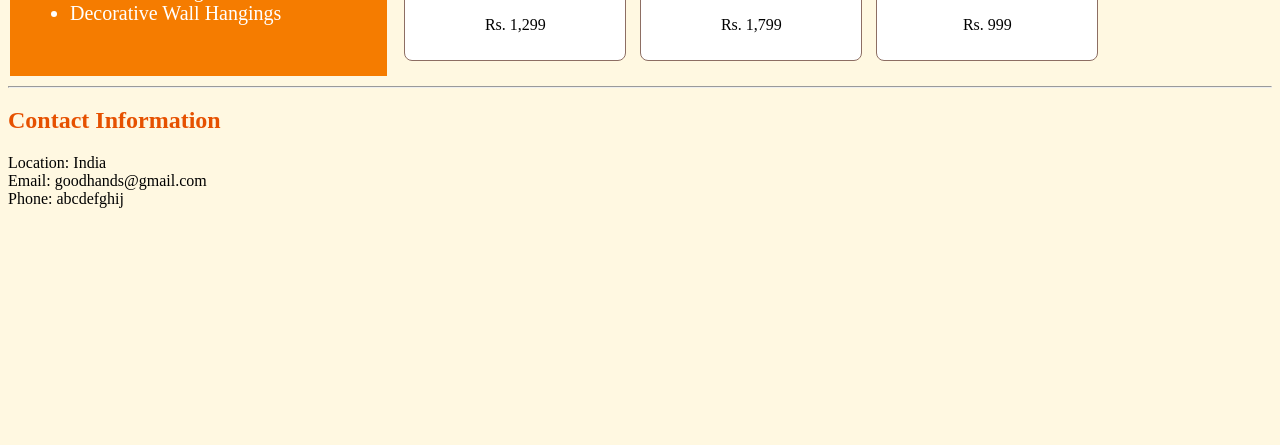
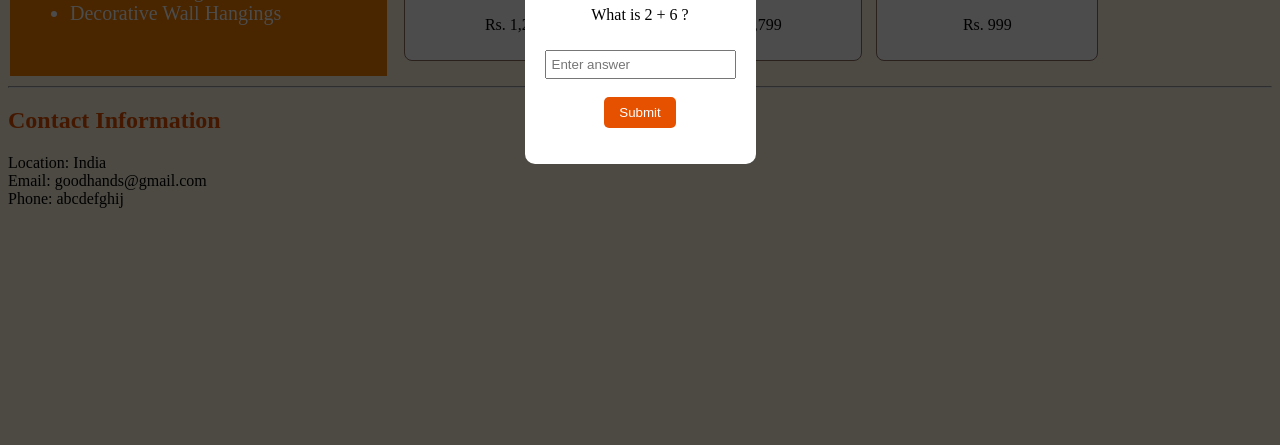
Before and after one commit to Namish1807/GoodHands, a plain HTML site: page index.html in a window 1280 px wide. Shown: the part 355-800 px from the top of the page. Drawn offline with Linux system fonts and the light colour scheme.

Commit message:
Implement CAPTCHA for user verification
Added CAPTCHA for user verification on the main page.

```diff
--- a/index.html
+++ b/index.html
@@ -22,6 +22,45 @@ gtag('config', 'G-VSCLFFJ12W', {
 </head>
 
 <body style="background-color:#FFF8E1;">
+
+<!-- ================= CAPTCHA ================= -->
+<div id="captchaBox" style="
+position:fixed;
+top:0;
+left:0;
+width:100%;
+height:100%;
+background:rgba(0,0,0,0.7);
+display:flex;
+justify-content:center;
+align-items:center;
+z-index:9999;
+">
+
+  <div style="background:white; padding:20px; border-radius:10px; text-align:center;">
+    <h3>Verify You Are Human</h3>
+    <p id="captchaQuestion"></p>
+
+    <input type="text" id="captchaInput" placeholder="Enter answer"
+    style="padding:5px; margin-top:10px;">
+
+    <br><br>
+
+    <button onclick="verifyCaptcha()" style="
+    padding:8px 15px;
+    background:#E65100;
+    color:white;
+    border:none;
+    border-radius:5px;">
+    Submit
+    </button>
+
+    <p id="captchaError" style="color:red;"></p>
+  </div>
+
+</div>
+
+<!-- ================= MAIN PAGE ================= -->
 
 <h1 style="text-align:center; color:#E65100;">GoodHands</h1>
 <h4 style="text-align:center; color:#2E7D32;">Handmade with Love</h4>
@@ -92,12 +131,10 @@ Phone: abcdefghij
 <script>
 window.addEventListener('load', function () {
 
-  // ✅ Product list view
   gtag('event', 'view_item_list', {
     item_list_name: 'handicrafts_collection'
   });
 
-  // ✅ Scroll tracking
   let scrollTracked = false;
 
   window.addEventListener('scroll', function () {
@@ -112,7 +149,6 @@ window.addEventListener('load', function () {
       });
     }
 
-    // ✅ Contact section view
     let contact = document.getElementById('contact');
     if (contact) {
       let rect = contact.getBoundingClientRect();
@@ -122,7 +158,6 @@ window.addEventListener('load', function () {
       }
     }
 
-    // ✅ Product view tracking
     document.querySelectorAll('.product').forEach(function (product) {
 
       let r = product.getBoundingClientRect();
@@ -144,10 +179,41 @@ window.addEventListener('load', function () {
 
 });
 </script>
+
 <script>
 window.addEventListener('load', function () {
   gtag('event', 'test_event');
 });
 </script>
+
+<!-- ================= CAPTCHA SCRIPT ================= -->
+
+<script>
+let num1, num2, correctAnswer;
+
+window.addEventListener("load", function () {
+  generateCaptcha();
+});
+
+function generateCaptcha() {
+  num1 = Math.floor(Math.random() * 10) + 1;
+  num2 = Math.floor(Math.random() * 10) + 1;
+  correctAnswer = num1 + num2;
+
+  document.getElementById("captchaQuestion").innerText =
+    "What is " + num1 + " + " + num2 + " ?";
+}
+
+function verifyCaptcha() {
+  let userAnswer = document.getElementById("captchaInput").value;
+
+  if (parseInt(userAnswer) === correctAnswer) {
+    document.getElementById("captchaBox").style.display = "none";
+  } else {
+    document.getElementById("captchaError").innerText = "Wrong answer. Try again.";
+  }
+}
+</script>
+
 </body>
 </html>
```
